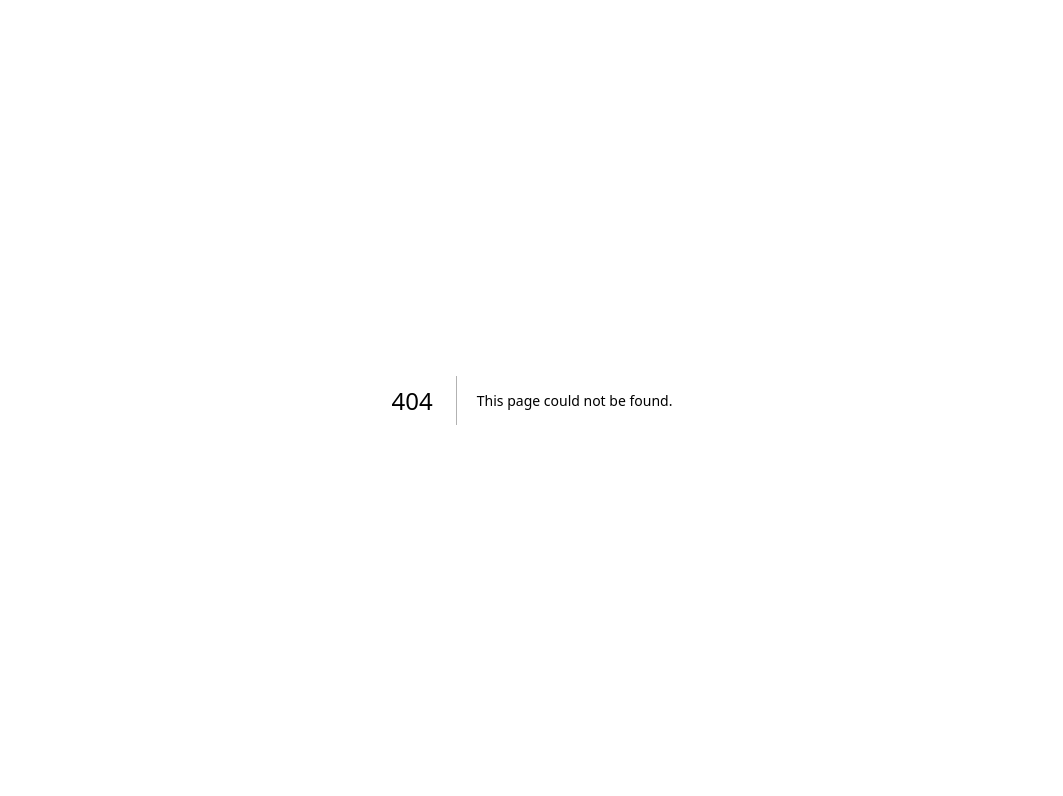
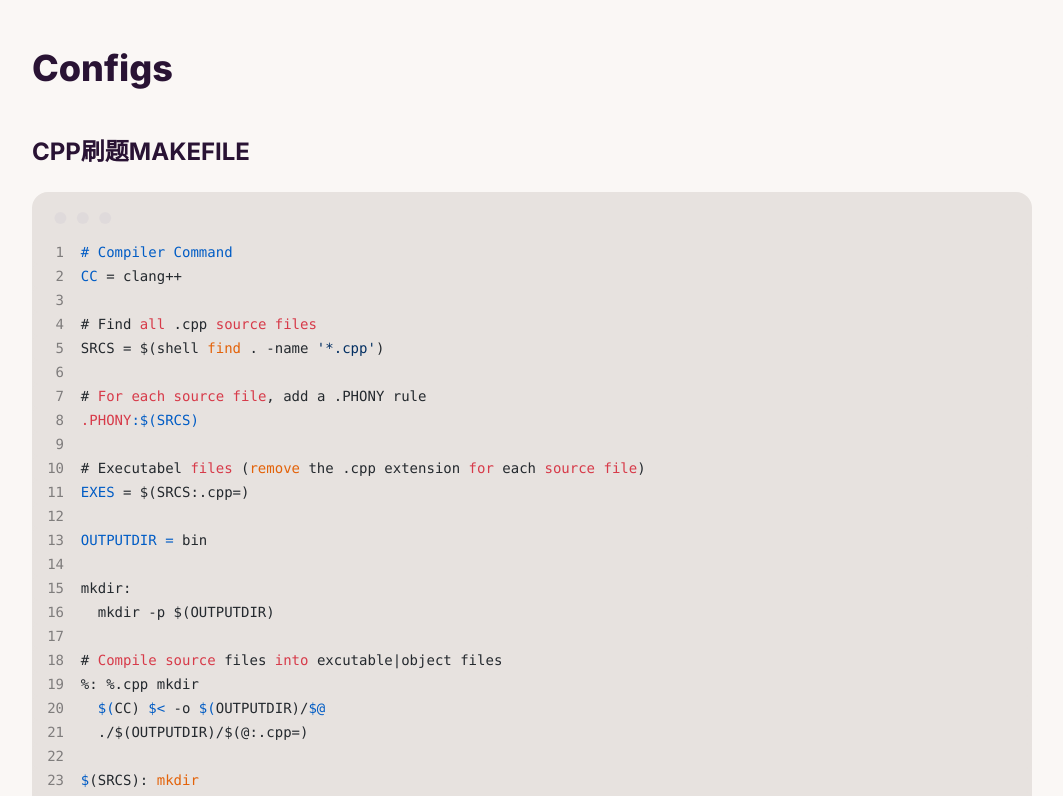
Before and after one commit to xyt-dev/webnotes, a Next.js app: page /configs in a window 1280 px wide. Before the commit this address had no page. Shown: the top 796 px of the page, without its empty margins (108-1171 px from the left). Built offline with nearby package versions, Linux system fonts and the light colour scheme.

Commit message:
add Configs page and code component with highlight.js

```diff
--- a/package.json
+++ b/package.json
@@ -9,6 +9,7 @@
     "lint": "next lint"
   },
   "dependencies": {
+    "highlight.js": "^11.10.0",
     "next": "14.2.5",
     "pnpm": "^9.6.0",
     "react": "^18",
--- /dev/null
+++ b/src/app/configs/layout.tsx
@@ -0,0 +1,8 @@
+
+export default function Layout({children}: {children: React.ReactNode}) {
+  return (
+    <div className="min-h-screen min-w-screen p-6">
+        {children}
+    </div>
+  );
+}
--- /dev/null
+++ b/src/app/configs/page.tsx
@@ -0,0 +1,44 @@
+import DaisyCode from "@/components/DaisyCode"
+
+export default function EnglishPage() {
+  return (
+    <div className="prose daisy-prose max-w-[1000px] leading-[35px] mx-auto pt-6">
+      <h1>Configs</h1>
+      <h2>CPP刷题MAKEFILE</h2>
+      <DaisyCode>
+        <span># Compiler Command</span>
+        <span>CC = clang++</span>
+        <span></span>
+        <span># Find all .cpp source files</span>
+        <span>SRCS = $(shell find . -name '*.cpp')</span>
+        <span></span>
+        <span># For each source file, add a .PHONY rule</span>
+        <span>.PHONY:$(SRCS)</span>
+        <span></span>
+        <span># Executabel files (remove the .cpp extension for each source file)</span>
+        <span>EXES = $(SRCS:.cpp=)  </span>
+        <span></span>
+        <span>OUTPUTDIR = bin</span>
+        <span></span>
+        <span>mkdir: </span>
+        <span>  mkdir -p $(OUTPUTDIR)</span>
+        <span></span>
+        <span># Compile source files into excutable|object files</span>
+        <span>%: %.cpp mkdir</span>
+        <span>  $(CC) $&lt; -o $(OUTPUTDIR)/$@</span>
+        <span>  ./$(OUTPUTDIR)/$(@:.cpp=)</span>
+        <span></span>
+        <span>$(SRCS): mkdir</span>
+        <span>  $(CC) $@ -o $(OUTPUTDIR)/$(@:.cpp=) </span>
+        <span>  ./$(OUTPUTDIR)/$(@:.cpp=)</span>
+        <span></span>
+        <span>%.o: %.cpp</span>
+        <span>  $(CC) -c $&lt; -o $(OUTPUTDIR)/$@</span>
+        <span></span>
+        <span># Clean the generated files</span>
+        <span>clean:</span>
+        <span>  rm -f $(EXES)</span>
+      </DaisyCode>
+    </div>
+  )
+}
--- a/src/app/page.tsx
+++ b/src/app/page.tsx
@@ -7,6 +7,7 @@ export default function HomePage() {
         <Link href='/math' className="text-blue-600 text-center w-min text-2xl mx-auto block mb-6">Math</Link>
         <Link href='/CS' className="text-blue-600 text-center w-min text-2xl mx-auto block mb-6">CS</Link>
         <Link href='/english' className="text-blue-600 text-center w-min text-2xl mx-auto block mb-6">English</Link>
+        <Link href='/configs' className="text-blue-600 text-center w-min text-2xl mx-auto block mb-6">Configs</Link>
       </div>
     </main>
   );
--- /dev/null
+++ b/src/components/DaisyCode.tsx
@@ -0,0 +1,25 @@
+'use client'
+import React, { ReactNode, useEffect } from "react";
+import hljs from 'highlight.js';
+import 'highlight.js/styles/github.css'; // 使用 GitHub 风格的样式
+
+export default function DaisyCode({children}: {children?: ReactNode}) {
+  useEffect(() => {
+    document.querySelectorAll('pre code').forEach((block) => {
+      if (block instanceof HTMLElement)
+        hljs.highlightBlock(block);
+    });
+  }, [children]);
+  const wrappedChildren = React.Children.map(children, (child, index) => (
+    <pre key={index} data-prefix={index + 1} className="bg-base-300 text-zinc-900 p-0 m-0">
+      <code className="leading-normal" style={{ background: 'inherit', display: 'inline', padding: 0 }}>
+        {child}
+      </code>
+    </pre>
+  ));
+  return (
+    <div className="daisy-mockup-code bg-base-300">
+      {wrappedChildren}
+    </div>
+  )
+}
```
Also changed, not shown: 1 other file (tests, documents, lock files or other folders).
